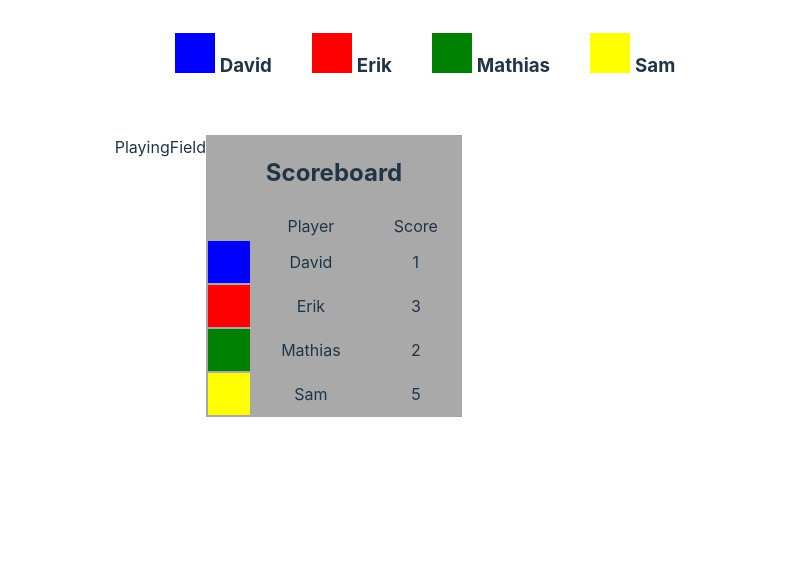
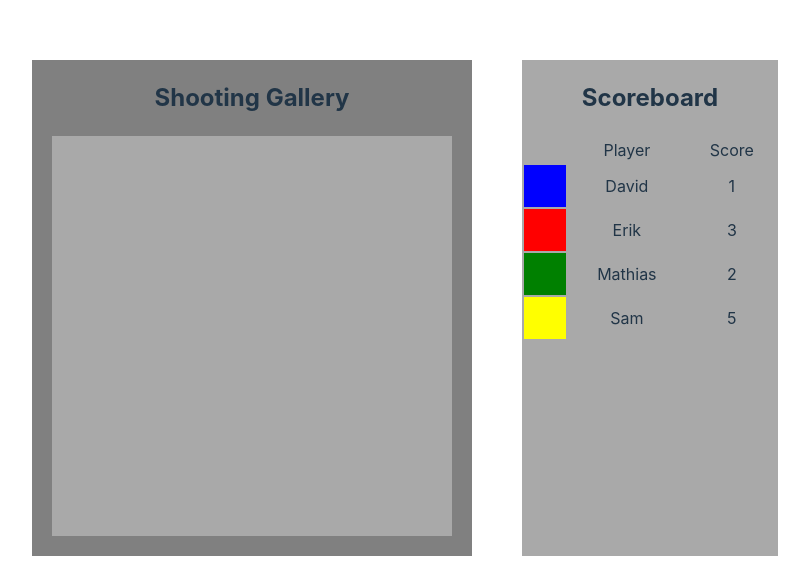
Before and after one commit to ErikLtz1/DevsGrp3Frontend, a React (Vite) app: page / in a window 1280 px wide. Shown: the part 276-861 px from the top of the page, without its empty margins (235-1044 px from the left). Before the commit the page ends 800 px from the top, so only its background shows below. Built offline with nearby package versions, Linux system fonts and the light colour scheme.

Commit message:
build playing field

```diff
--- a/src/playingField/PlayingField.tsx
+++ b/src/playingField/PlayingField.tsx
@@ -1,7 +1,51 @@
+import { useEffect, useState } from "react"
+import "./playingField.css"
+
+interface Cell {
+  x: number
+  y: number
+}
 
 function PlayingField() {
+
+  const [gridList, setGridList] = useState<Cell[]>([])
+
+  useEffect (() => {
+    createGrid()
+  }, [])
+
+  const createGrid = () => {
+    const gridSize = 20
+
+    const buildGridList = [];
+
+    for (let y = 0; y < gridSize; y++) {
+      for (let x = 0; x < gridSize; x++) {
+        buildGridList.push({x, y})
+      }
+    }
+
+    setGridList(buildGridList)
+  }
+
+
   return (
-    <div>PlayingField</div>
+    <div className="playingFieldOuterDiv">
+      <h2>Shooting Gallery</h2>
+      <div className="playingFieldDiv">
+        { gridList.map((cell: Cell, index) => (
+          <div
+            key={index}
+            id={cell.x + "," + cell.y}
+            className="cell"
+            style={{backgroundColor: "darkgray", width: "20px", height: "20px"}}
+            data-x = {cell.x}
+            data-y = {cell.y}
+          >
+          </div>
+        ))}
+      </div>
+    </div>
   )
 }
 
--- /dev/null
+++ b/src/playingField/playingField.css
@@ -0,0 +1,13 @@
+.playingFieldDiv {
+    width: 400px;
+    height: 400px;
+    display: flex;
+    flex-direction: row;
+    flex-wrap: wrap;
+    margin: 20px;
+}
+
+.playingFieldOuterDiv {
+    background-color: grey;
+    margin-right: 50px;
+}
```
Also changed, not shown: 5 other files (tests, documents, lock files or other folders).
